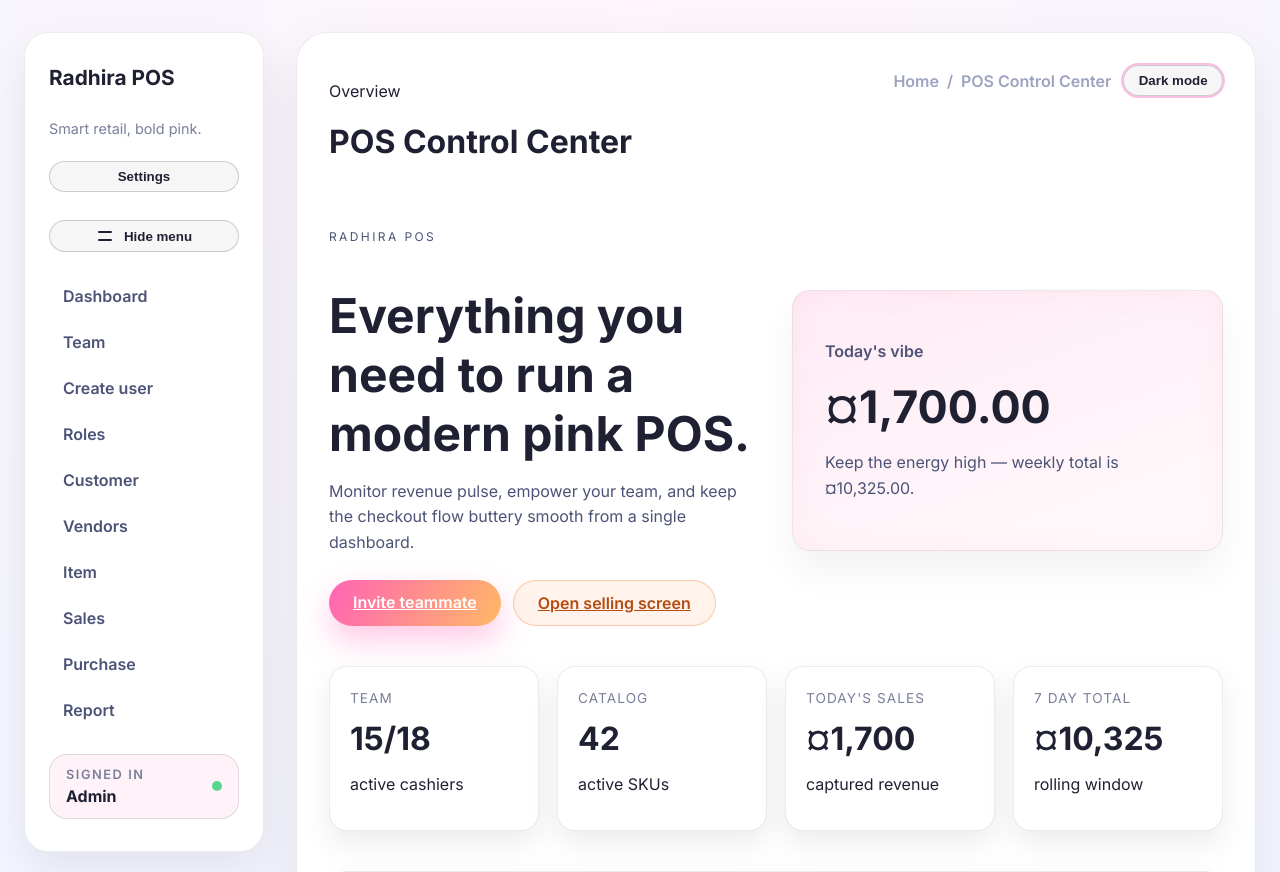
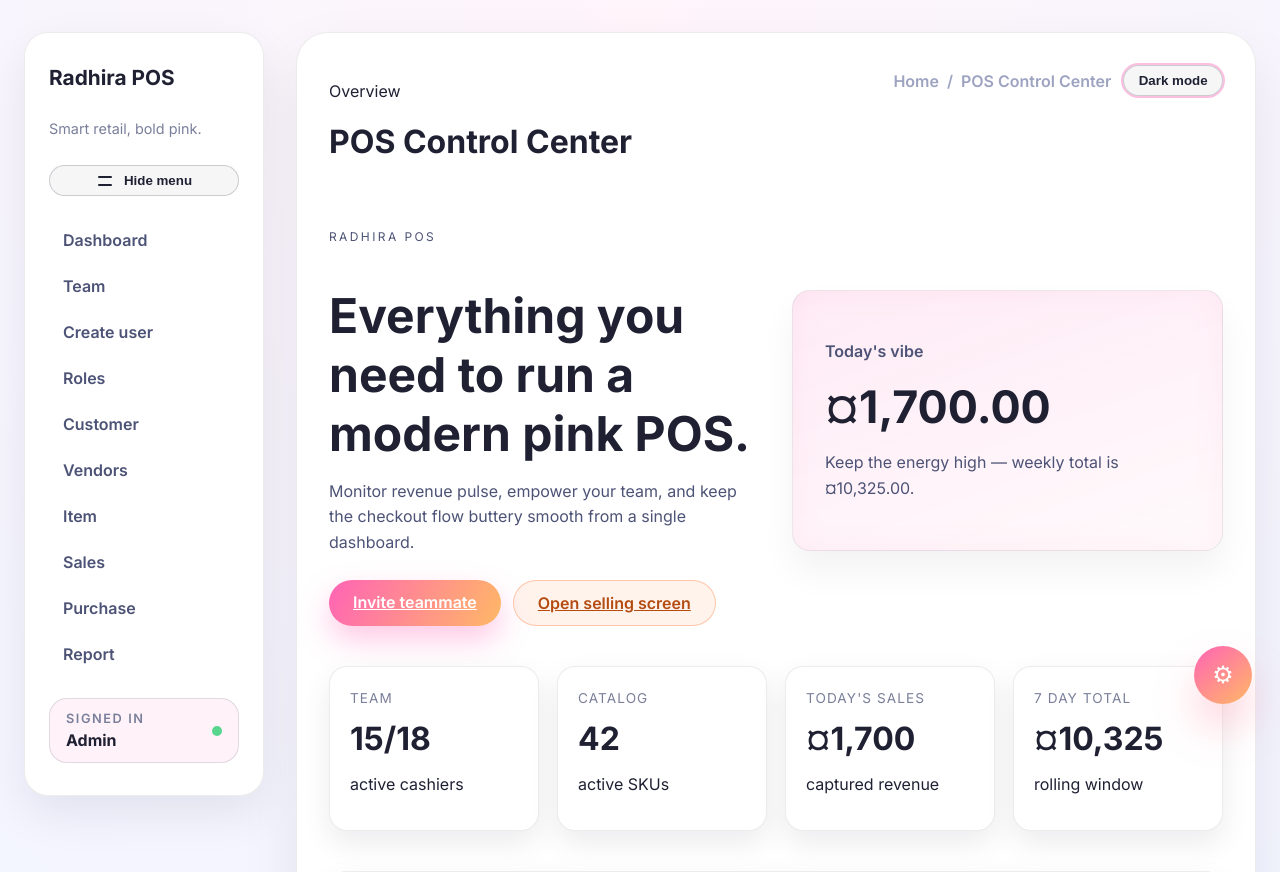
Before and after one commit to Rajeshpandey9807/Radhira_POS, an ASP.NET Core app: page / in a window 1280 px wide. Shown: the top 872 px of the page. Run offline with ASP.NET Core 8, Linux system fonts and the light colour scheme; the project's own start-up code is not run, and a stand-in starts its controllers and pages; some libraries are stand-ins or nearby versions.

Commit message:
Refactor settings toggle to floating button
Co-authored-by: thgvr57mss <thgvr57mss@privaterelay.appleid.com>

```diff
--- a/src/PosApp.Web/Views/Shared/_Layout.cshtml
+++ b/src/PosApp.Web/Views/Shared/_Layout.cshtml
@@ -31,12 +31,6 @@
         <aside class="side-nav">
             <a class="brand" asp-controller="Home" asp-action="Index">Radhira POS</a>
             <p class="side-tagline">Smart retail, bold pink.</p>
-            <button type="button"
-                    class="pill-button nav-mode-toggle"
-                    data-settings-toggle
-                    aria-pressed="false">
-                <span data-settings-toggle-label>Settings</span>
-            </button>
             <button type="button"
                     class="sidebar-toggle pill-button"
                     data-sidebar-toggle
@@ -111,6 +105,15 @@
         <div class="toast">@toast</div>
     }
 
+    <button type="button"
+            class="floating-settings"
+            data-settings-toggle
+            aria-pressed="false"
+            aria-label="Settings">
+        <span class="floating-settings__glyph" aria-hidden="true">&#9881;</span>
+        <span class="sr-only" data-settings-toggle-label>Settings</span>
+    </button>
+
     <script src="~/js/site.js" asp-append-version="true"></script>
     @await RenderSectionAsync("Scripts", required: false)
 </body>
--- a/src/PosApp.Web/wwwroot/css/site.css
+++ b/src/PosApp.Web/wwwroot/css/site.css
@@ -15,6 +15,18 @@
 
 * {
   box-sizing: border-box;
+}
+
+.sr-only {
+  position: absolute;
+  width: 1px;
+  height: 1px;
+  padding: 0;
+  margin: -1px;
+  overflow: hidden;
+  clip: rect(0, 0, 0, 0);
+  white-space: nowrap;
+  border: 0;
 }
 
 html, body {
@@ -176,11 +188,6 @@ body.settings-menu .nav-menu [data-nav-settings] {
   padding-left: 18px;
 }
 
-.nav-mode-toggle {
-  width: 100%;
-  justify-content: center;
-}
-
 .main-column {
   flex: 1;
   background: rgba(255, 255, 255, 0.02);
@@ -298,10 +305,6 @@ body.sidebar-collapsed .side-nav .brand,
 body.sidebar-collapsed .side-nav .side-tagline,
 body.sidebar-collapsed .side-nav .nav-menu,
 body.sidebar-collapsed .side-nav .user-chip {
-  display: none;
-}
-
-body.sidebar-collapsed .side-nav .nav-mode-toggle {
   display: none;
 }
 
@@ -737,6 +740,51 @@ body.sidebar-collapsed .sidebar-toggle-icon::after {
   transform: translateY(12px);
 }
 
+.floating-settings {
+  position: fixed;
+  right: 28px;
+  bottom: 96px;
+  width: 58px;
+  height: 58px;
+  border-radius: 50%;
+  border: none;
+  background: linear-gradient(125deg, var(--pink-500), var(--pink-300));
+  color: #fff;
+  display: flex;
+  align-items: center;
+  justify-content: center;
+  box-shadow: 0 24px 45px rgba(245, 0, 135, 0.35);
+  cursor: pointer;
+  z-index: 1050;
+  transition: transform 0.2s ease, box-shadow 0.2s ease, opacity 0.2s ease;
+}
+
+.floating-settings:focus-visible {
+  outline: 3px solid #fff;
+  outline-offset: 4px;
+}
+
+.floating-settings:hover {
+  transform: translateY(-2px);
+}
+
+.floating-settings[aria-pressed="true"] {
+  box-shadow: 0 18px 35px rgba(255, 255, 255, 0.2);
+  transform: scale(1.05);
+}
+
+.floating-settings__glyph {
+  font-size: 1.5rem;
+  line-height: 1;
+}
+
+@media (max-width: 768px) {
+  .floating-settings {
+    bottom: 82px;
+    right: 20px;
+  }
+}
+
 :root[data-theme="light"],
 :root[data-theme="light"] body {
   background: radial-gradient(circle at top, #fff5fb, #f3f5ff 65%);
@@ -916,6 +964,11 @@ body.sidebar-collapsed .sidebar-toggle-icon::after {
   box-shadow: 0 8px 20px rgba(245, 0, 135, 0.25);
 }
 
+:root[data-theme="light"] .floating-settings {
+  background: linear-gradient(140deg, #ff64b5, #ffb866);
+  box-shadow: 0 24px 40px rgba(255, 139, 164, 0.35);
+}
+
 :root[data-theme="light"] .toast {
   box-shadow: 0 20px 35px rgba(136, 14, 79, 0.25);
 }
--- a/src/PosApp.Web/wwwroot/js/site.js
+++ b/src/PosApp.Web/wwwroot/js/site.js
@@ -53,13 +53,12 @@
 })();
 
 (() => {
-  const toggle = document.querySelector('[data-settings-toggle]');
-  if (!toggle) {
+  const toggles = document.querySelectorAll('[data-settings-toggle]');
+  if (!toggles.length) {
     return;
   }
 
   const body = document.body;
-  const label = toggle.querySelector('[data-settings-toggle-label]');
   const storageKey = 'radhira-pos:nav-mode';
 
   const readPreference = () => {
@@ -82,19 +81,26 @@
   const applyMode = (mode) => {
     const showSettings = mode === 'settings';
     body.classList.toggle('settings-menu', showSettings);
+    const nextLabel = showSettings ? 'Back to menu' : 'Settings';
+    toggles.forEach((toggle) => {
       toggle.setAttribute('aria-pressed', showSettings ? 'true' : 'false');
-    if (label) {
-      label.textContent = showSettings ? 'Back to menu' : 'Settings';
+      toggle.setAttribute('aria-label', nextLabel);
+      const labelNode = toggle.querySelector('[data-settings-toggle-label]');
+      if (labelNode) {
+        labelNode.textContent = nextLabel;
       }
+    });
   };
 
   let mode = readPreference();
   applyMode(mode);
 
+  toggles.forEach((toggle) => {
     toggle.addEventListener('click', () => {
       mode = mode === 'settings' ? 'default' : 'settings';
       applyMode(mode);
       persistPreference(mode);
+    });
   });
 })();
 
```
Lines whose indentation alone changed are shown as unchanged.
